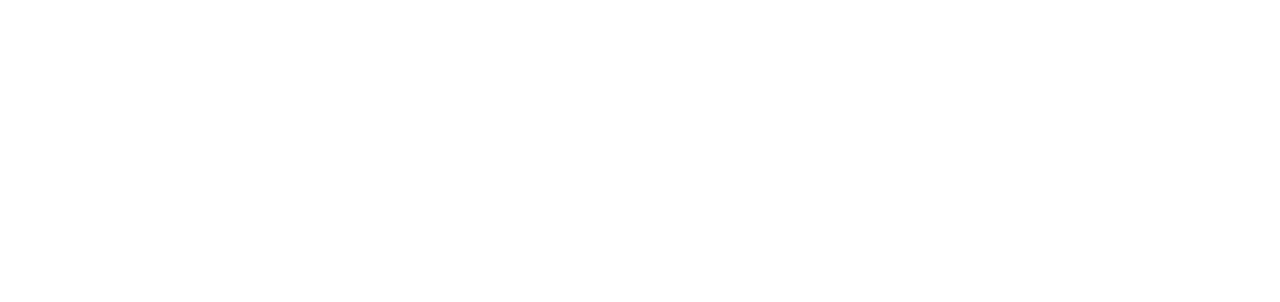
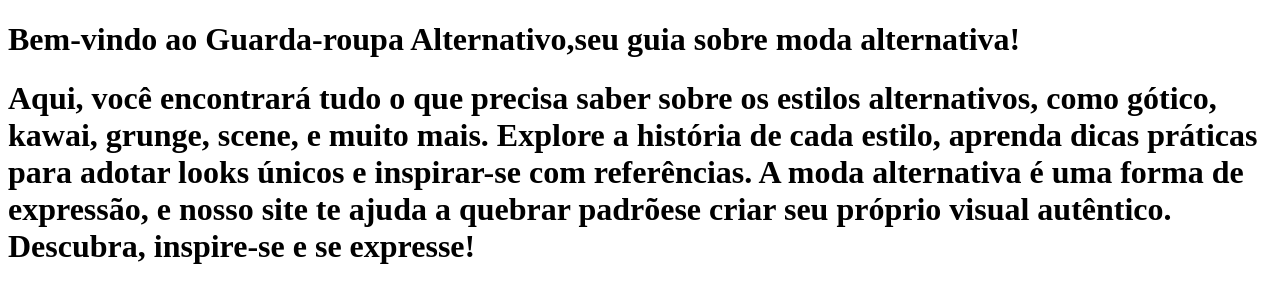
Before and after one commit to kamyyz/ModasAlternativas., a plain HTML site: page index.html in a window 1280 px wide. Drawn offline with Linux system fonts and the light colour scheme.

Commit message:
subtitulo e explicação do tema.

```diff
--- a/index.html
+++ b/index.html
@@ -6,6 +6,12 @@
     <title>Guarda-roupa Alternativo</title>
 </head>
 <body>
-
+ <h1>Bem-vindo ao Guarda-roupa Alternativo,seu guia sobre moda alternativa!</h1>
+ <h1>Aqui, você encontrará tudo o que precisa saber sobre os estilos alternativos,
+ como gótico, kawai, grunge, scene, e muito mais. Explore a história de cada estilo,
+ aprenda dicas práticas para adotar looks únicos e inspirar-se com referências.
+  A moda alternativa é uma forma de expressão, e nosso site te ajuda a quebrar padrõese criar
+seu próprio visual autêntico.
+    Descubra, inspire-se e se expresse!</h1>
 </body>
 </html>
```
